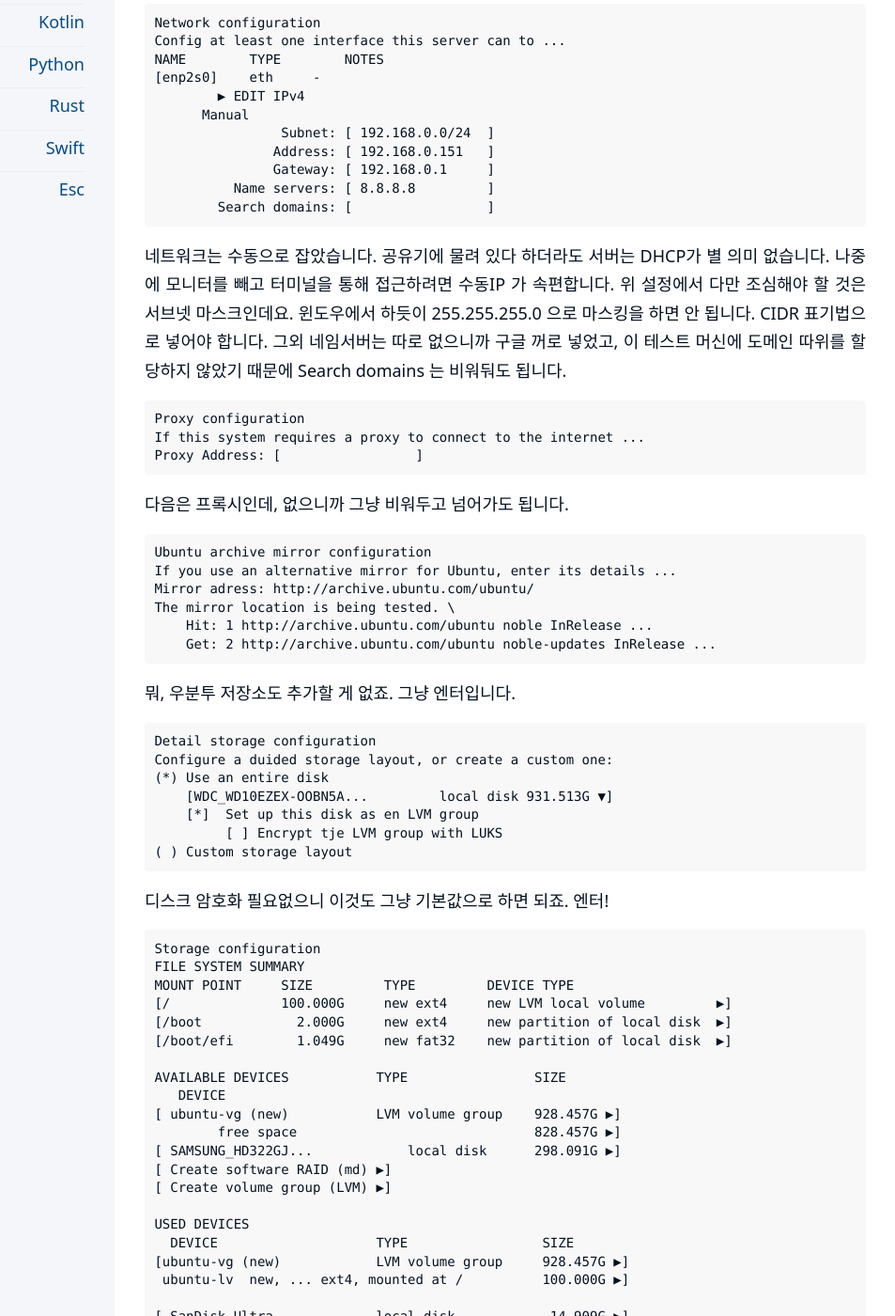
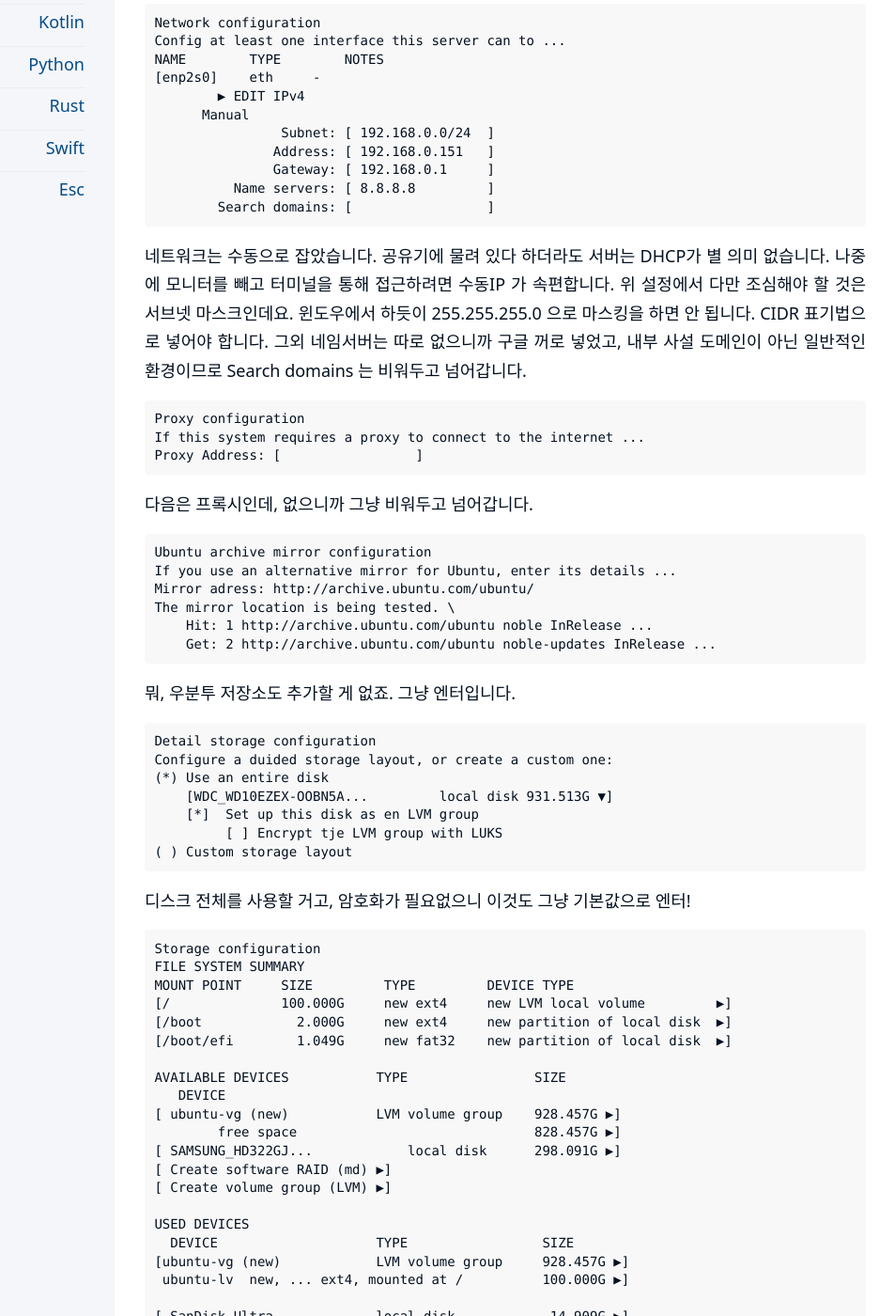
Before and after one commit to kiroshin/kiroshin.github.io, a Jekyll site: the page built from _posts/2026-01-09-ubuntu-linux-install.md, in a window 1280 px wide and 1400 px high, scrolled down 1444 px. Shown: the whole window at 94% size, without its empty margins (198-1151 px from the left). Built offline with Jekyll 4.4.1, drawn with Linux system fonts in a browser that asks for light colours; some of the changed text lies outside the part shown.

Commit message:
Update 2026-01-09-ubuntu-linux-install.md

````diff
--- a/_posts/2026-01-09-ubuntu-linux-install.md
+++ b/_posts/2026-01-09-ubuntu-linux-install.md
@@ -8,7 +8,7 @@ brief: 클라우드가 생긴 이후로 직접 서버를 인스톨할 일이 거
 math: false
 ---
 
-클라우드가 생긴 이후로 직접 서버를 인스톨할 일이 거의 없어졌습니다. 구형 PC가 남아 돌아도 물리머신을 돌리면 전기도 먹고 팬 소음도 있어서 이걸 24시간 구동하는 일이 없어요. 그런데 가끔 필요할 때가 있습니다. 가끔요. 테스트 머신이 필요할 때인데, 본격 서버에서 해보기에는 부담이 되거나 클라우스에서 무료로 해보기에는 시스템 자원이 너무 척박한 경우 필요해집니다. 그래서 며칠 실험용으로 쓸 구형PC 한 대를 꺼냈습니다. 10년 된 것인데 클라우드에서 무료로 얻을 수 있는 사양과 비교할 수 없이 좋습니다. 데비안 계열의 우분투만 사용해봐서 고민없이 우분투 서버 LTS를 설치하기로 했습니다.
+클라우드가 생긴 이후로 직접 서버를 인스톨할 일이 거의 없어졌습니다. 구형 PC가 남아 돌아도 물리머신을 돌리면 전기도 먹고 팬 소음도 있어서 이걸 24시간 구동하는 일이 없어요. 그런데 가끔 필요할 때가 있습니다. 가끔요. 테스트 머신이 필요할 때인데, 본격 서버에서 해보기에는 부담이 되거나 클라우드에서 무료로 해보기에는 시스템 자원이 너무 척박한 경우 필요해집니다. 그래서 며칠 실험용으로 쓸 구형PC 한 대를 꺼냈습니다. 10년 된 것인데 클라우드에서 무료로 얻을 수 있는 사양과 비교할 수 없이 좋습니다. 데비안 계열의 우분투만 사용해봐서 고민없이 우분투 서버 LTS를 설치하기로 했습니다.
 
 * <https://ubuntu.com/download/server>
 
@@ -54,7 +54,7 @@ NAME        TYPE        NOTES
         Search domains: [                 ]
 ```
 
-네트워크는 수동으로 잡았습니다. 공유기에 물려 있다 하더라도 서버는 DHCP가 별 의미 없습니다. 나중에 모니터를 빼고 터미널을 통해 접근하려면 수동IP 가 속편합니다. 위 설정에서 다만 조심해야 할 것은 서브넷 마스크인데요. 윈도우에서 하듯이 255.255.255.0 으로 마스킹을 하면 안 됩니다. CIDR 표기법으로 넣어야 합니다. 그외 네임서버는 따로 없으니까 구글 꺼로 넣었고, 이 테스트 머신에 도메인 따위를 할당하지 않았기 때문에 Search domains 는 비워둬도 됩니다.
+네트워크는 수동으로 잡았습니다. 공유기에 물려 있다 하더라도 서버는 DHCP가 별 의미 없습니다. 나중에 모니터를 빼고 터미널을 통해 접근하려면 수동IP 가 속편합니다. 위 설정에서 다만 조심해야 할 것은 서브넷 마스크인데요. 윈도우에서 하듯이 255.255.255.0 으로 마스킹을 하면 안 됩니다. CIDR 표기법으로 넣어야 합니다. 그외 네임서버는 따로 없으니까 구글 꺼로 넣었고, 내부 사설 도메인이 아닌 일반적인 환경이므로 Search domains 는 비워두고 넘어갑니다.
 
 ```
 Proxy configuration
@@ -62,7 +62,7 @@ If this system requires a proxy to connect to the internet ...
 Proxy Address: [                 ]
 ```
 
-다음은 프록시인데, 없으니까 그냥 비워두고 넘어가도 됩니다.
+다음은 프록시인데, 없으니까 그냥 비워두고 넘어갑니다.
 
 ```
 Ubuntu archive mirror configuration
@@ -85,7 +85,7 @@ Configure a duided storage layout, or create a custom one:
 ( ) Custom storage layout
 ```
 
-디스크 암호화 필요없으니 이것도 그냥 기본값으로 하면 되죠. 엔터!
+디스크 전체를 사용할 거고, 암호화가 필요없으니 이것도 그냥 기본값으로 엔터!
 
 ```
 Storage configuration
````
